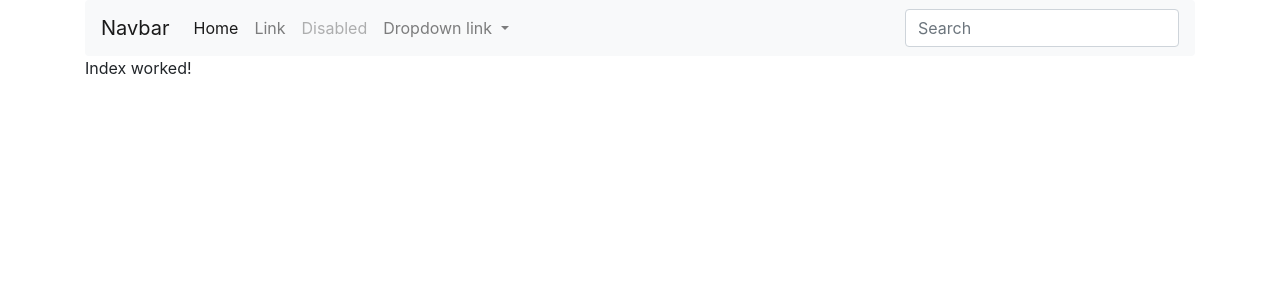
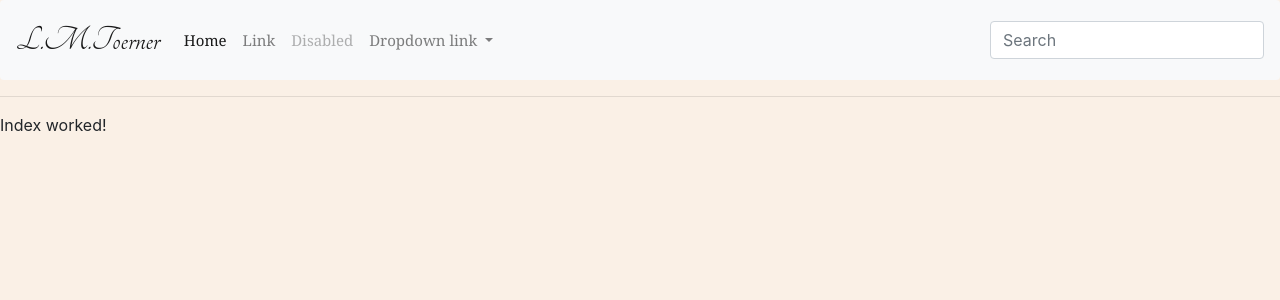
Before and after one commit to gtoerner/djangoBaseGoodNav, a Django app: page / in a window 1280 px wide. Shown: the top 300 px of the page. Run offline with Django 3.2, Linux system fonts and the light colour scheme; some libraries are stand-ins or nearby versions.

Commit message:
added some style

```diff
--- a/templates/base.html
+++ b/templates/base.html
@@ -1,40 +1,72 @@
 <!DOCTYPE html>
 <html lang="en">
 <head>
-    <link rel="stylesheet" href="https://stackpath.bootstrapcdn.com/bootstrap/4.1.2/css/bootstrap.min.css" integrity="sha384-Smlep5jCw/wG7hdkwQ/Z5nLIefveQRIY9nfy6xoR1uRYBtpZgI6339F5dgvm/e9B" crossorigin="anonymous">
-    <script src="https://code.jquery.com/jquery-3.3.1.slim.min.js" integrity="sha384-q8i/X+965DzO0rT7abK41JStQIAqVgRVzpbzo5smXKp4YfRvH+8abtTE1Pi6jizo" crossorigin="anonymous"></script>
-    <script src="https://cdnjs.cloudflare.com/ajax/libs/popper.js/1.14.3/umd/popper.min.js" integrity="sha384-ZMP7rVo3mIykV+2+9J3UJ46jBk0WLaUAdn689aCwoqbBJiSnjAK/l8WvCWPIPm49" crossorigin="anonymous"></script>
-    <script src="https://stackpath.bootstrapcdn.com/bootstrap/4.1.2/js/bootstrap.min.js" integrity="sha384-o+RDsa0aLu++PJvFqy8fFScvbHFLtbvScb8AjopnFD+iEQ7wo/CG0xlczd+2O/em" crossorigin="anonymous"></script>
+    <link rel="stylesheet" href="https://stackpath.bootstrapcdn.com/bootstrap/4.1.2/css/bootstrap.min.css"
+          integrity="sha384-Smlep5jCw/wG7hdkwQ/Z5nLIefveQRIY9nfy6xoR1uRYBtpZgI6339F5dgvm/e9B" crossorigin="anonymous">
+    <link href="https://fonts.googleapis.com/css?family=Lato:100" rel="stylesheet" type="text/css">
+    <link href="https://fonts.googleapis.com/css?family=Tangerine" rel="stylesheet" type="text/css">
+
+    <script src="https://code.jquery.com/jquery-3.3.1.slim.min.js"
+            integrity="sha384-q8i/X+965DzO0rT7abK41JStQIAqVgRVzpbzo5smXKp4YfRvH+8abtTE1Pi6jizo"
+            crossorigin="anonymous"></script>
+    <script src="https://cdnjs.cloudflare.com/ajax/libs/popper.js/1.14.3/umd/popper.min.js"
+            integrity="sha384-ZMP7rVo3mIykV+2+9J3UJ46jBk0WLaUAdn689aCwoqbBJiSnjAK/l8WvCWPIPm49"
+            crossorigin="anonymous"></script>
+    <script src="https://stackpath.bootstrapcdn.com/bootstrap/4.1.2/js/bootstrap.min.js"
+            integrity="sha384-o+RDsa0aLu++PJvFqy8fFScvbHFLtbvScb8AjopnFD+iEQ7wo/CG0xlczd+2O/em"
+            crossorigin="anonymous"></script>
     <title>{% block title %}My amazing site{% endblock %}</title>
+
+    <style>
+        body {
+            background-color: linen;
+        }
+
+        h1 {
+            color: maroon;
+            margin-left: 40px;
+        }
+        .Mynavitem {
+            font: 15px Georgia, sans-serif;
+        }
+        a.Myunderline:focus, a.Myunderline:hover {
+            text-decoration: underline;
+        }
+
+}
+
+
+    </style>
 </head>
 
 <body>
-  <div class="container">
     <nav class="navbar navbar-expand-lg navbar-light bg-light rounded">
-        <a class="navbar-brand" href="https://getbootstrap.com/docs/4.1/examples/navbars/#">Navbar</a>
-        <button class="navbar-toggler" type="button" data-toggle="collapse" data-target="#navbarsExample09" aria-controls="navbarsExample09" aria-expanded="false" aria-label="Toggle navigation">
+        <a style="font-family:Tangerine;font-size: 36px;" class="navbar-brand" href="/">L.M.Toerner</a>
+        <button class="navbar-toggler" type="button" data-toggle="collapse" data-target="#navbarsExample09"
+                aria-controls="navbarsExample09" aria-expanded="false" aria-label="Toggle navigation">
             <span class="navbar-toggler-icon"></span>
         </button>
 
         <div class="collapse navbar-collapse" id="navbarsExample09">
             <ul class="navbar-nav mr-auto">
-            <li class="nav-item active">
-              <a class="nav-link" href="#">Home <span class="sr-only">(current)</span></a>
+                <li class="nav-item active Mynavitem">
+                    <a class="nav-link Myunderline" href="#">Home <span class="sr-only">(current)</span></a>
                 </li>
-            <li class="nav-item">
-              <a class="nav-link" href="#">Link</a>
+                <li class="nav-item Mynavitem">
+                    <a class="nav-link Myunderline" href="#">Link</a>
                 </li>
-            <li class="nav-item">
-              <a class="nav-link disabled" href="#">Disabled</a>
+                <li class="nav-item Mynavitem">
+                    <a class="nav-link disabled Myunderline" href="#">Disabled</a>
                 </li>
-            <li class="nav-item dropdown">
-              <a class="nav-link dropdown-toggle" href="#" id="navbarDropdownMenuLink" role="button" data-toggle="dropdown" aria-haspopup="true" aria-expanded="false">
+                <li class="nav-item dropdown Mynavitem">
+                    <a class="nav-link dropdown-toggle Myunderline" href="#" id="navbarDropdownMenuLink" role="button"
+                       data-toggle="dropdown" aria-haspopup="true" aria-expanded="false">
                         Dropdown link
                     </a>
                     <div class="dropdown-menu" aria-labelledby="navbarDropdownMenuLink">
-                <a class="dropdown-item" href="#">Action</a>
-                <a class="dropdown-item" href="#">Another action</a>
-                <a class="dropdown-item" href="#">Something else here</a>
+                        <a class="dropdown-item Myunderline" href="#">Action</a>
+                        <a class="dropdown-item Myunderline" href="#">Another action</a>
+                        <a class="dropdown-item Myunderline" href="#">Something else here</a>
                     </div>
                 </li>
             </ul>
@@ -43,12 +75,10 @@
             </form>
         </div>
     </nav>
-
+    <hr>
     <div id="content">
         {% block content %}{% endblock %}
     </div>
 
-  </div>
-
 </body>
 </html>
```
Lines whose indentation alone changed are shown as unchanged.
